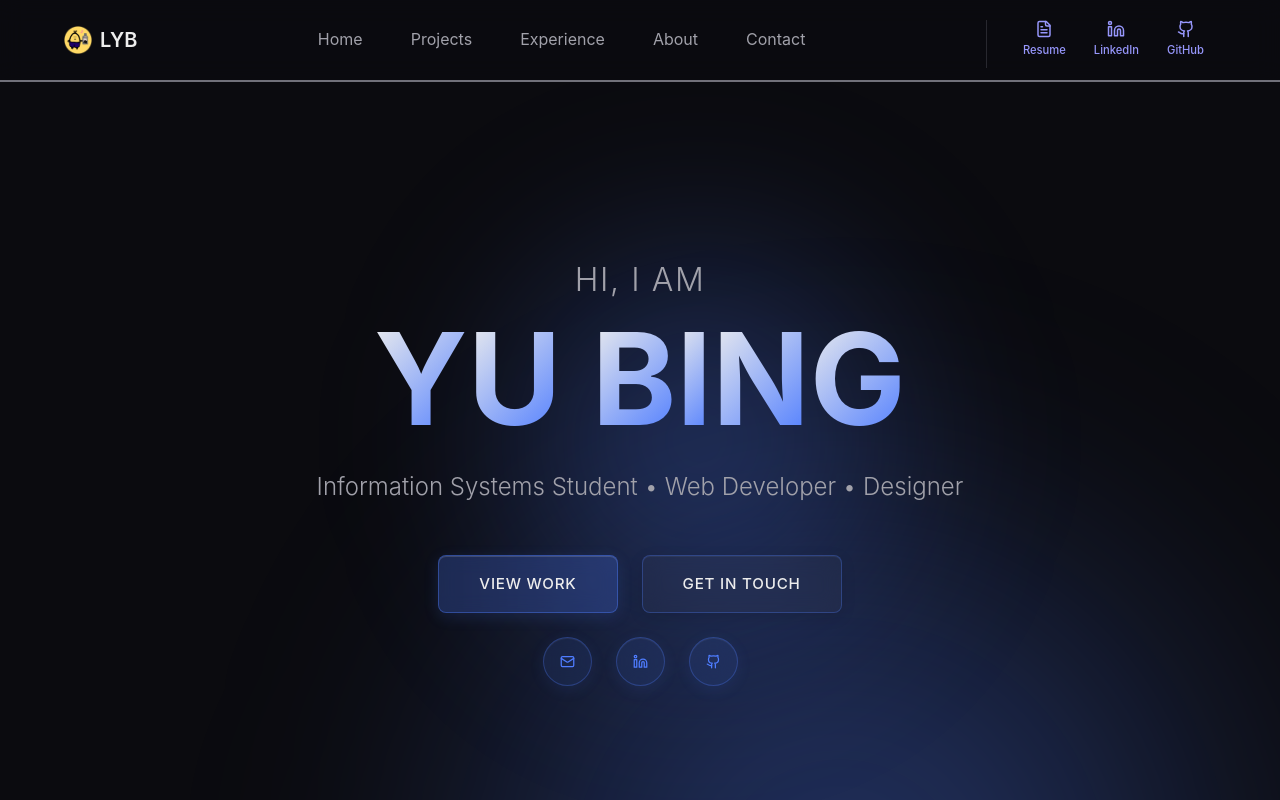
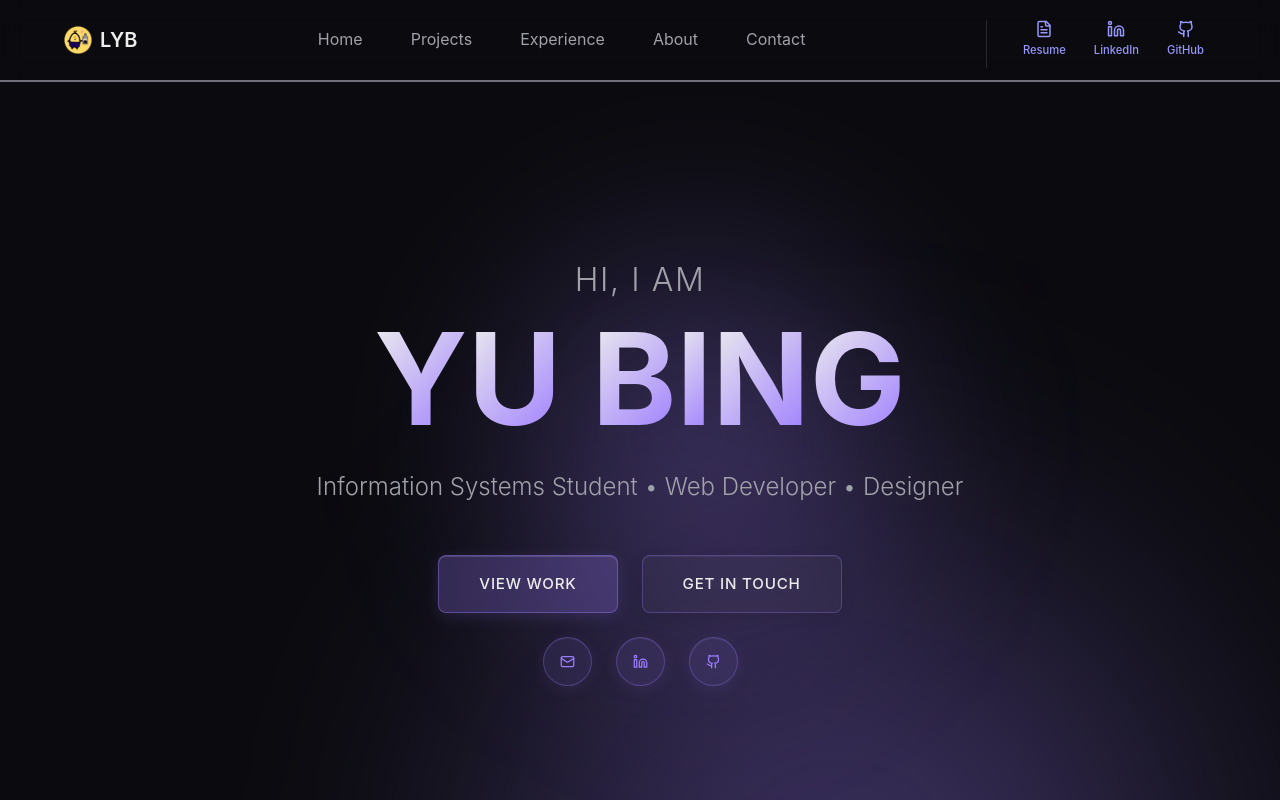
Before and after one commit to peppastanky/yubing-portfolio, a Next.js app: page / in a window 1280 px wide. Shown: the top 800 px of the page. Built offline with nearby package versions, Linux system fonts and the light colour scheme.

Commit message:
changed color to purple

```diff
--- a/src/app/page.tsx
+++ b/src/app/page.tsx
@@ -35,7 +35,7 @@ export default function HomePage() {
             left: '10%',
             width: '900px',
             height: '900px',
-            background: 'radial-gradient(circle, rgba(79, 125, 255, 0.4) 0%, rgba(79, 125, 255, 0.2) 40%, transparent 70%)',
+            background: 'radial-gradient(circle, rgba(157, 125, 255, 0.4) 0%, rgba(157, 125, 255, 0.2) 40%, transparent 70%)',
             filter: 'blur(100px)',
             borderRadius: '50%',
             zIndex: 0
@@ -58,7 +58,7 @@ export default function HomePage() {
             left: '80%',
             width: '700px',
             height: '700px',
-            background: 'radial-gradient(circle, rgba(79, 125, 255, 0.35) 0%, rgba(79, 125, 255, 0.15) 40%, transparent 70%)',
+            background: 'radial-gradient(circle, rgba(157, 125, 255, 0.35) 0%, rgba(157, 125, 255, 0.15) 40%, transparent 70%)',
             filter: 'blur(90px)',
             borderRadius: '50%',
             zIndex: 0
@@ -141,7 +141,7 @@ export default function HomePage() {
                 style={{
                   padding: '1rem 2.5rem',
                   fontSize: '0.95rem',
-                  backgroundColor: 'rgba(79, 125, 255, 0.25)',
+                  backgroundColor: 'rgba(157, 125, 255, 0.25)',
                   color: '#EDEDED',
                   borderRadius: '0.5rem',
                   transition: 'all 0.2s ease',
@@ -150,18 +150,18 @@ export default function HomePage() {
                   letterSpacing: '0.05em',
                   backdropFilter: 'blur(10px)',
                   WebkitBackdropFilter: 'blur(10px)',
-                  border: '1px solid rgba(79, 125, 255, 0.4)',
-                  boxShadow: '0 4px 15px rgba(79, 125, 255, 0.15), inset 0 1px 0 rgba(255, 255, 255, 0.15)'
+                  border: '1px solid rgba(157, 125, 255, 0.4)',
+                  boxShadow: '0 4px 15px rgba(157, 125, 255, 0.15), inset 0 1px 0 rgba(255, 255, 255, 0.15)'
                 }}
                 onMouseEnter={(e) => {
-                  e.currentTarget.style.backgroundColor = 'rgba(79, 125, 255, 0.35)';
-                  e.currentTarget.style.borderColor = 'rgba(79, 125, 255, 0.6)';
-                  e.currentTarget.style.boxShadow = '0 6px 20px rgba(79, 125, 255, 0.25), inset 0 1px 0 rgba(255, 255, 255, 0.2)';
+                  e.currentTarget.style.backgroundColor = 'rgba(157, 125, 255, 0.35)';
+                  e.currentTarget.style.borderColor = 'rgba(157, 125, 255, 0.6)';
+                  e.currentTarget.style.boxShadow = '0 6px 20px rgba(157, 125, 255, 0.25), inset 0 1px 0 rgba(255, 255, 255, 0.2)';
                 }}
                 onMouseLeave={(e) => {
-                  e.currentTarget.style.backgroundColor = 'rgba(79, 125, 255, 0.25)';
-                  e.currentTarget.style.borderColor = 'rgba(79, 125, 255, 0.4)';
-                  e.currentTarget.style.boxShadow = '0 4px 15px rgba(79, 125, 255, 0.15), inset 0 1px 0 rgba(255, 255, 255, 0.15)';
+                  e.currentTarget.style.backgroundColor = 'rgba(157, 125, 255, 0.25)';
+                  e.currentTarget.style.borderColor = 'rgba(157, 125, 255, 0.4)';
+                  e.currentTarget.style.boxShadow = '0 4px 15px rgba(157, 125, 255, 0.15), inset 0 1px 0 rgba(255, 255, 255, 0.15)';
                 }}
               >
                 VIEW WORK
@@ -175,7 +175,7 @@ export default function HomePage() {
                   fontSize: '0.95rem',
                   backgroundColor: 'rgba(255, 255, 255, 0.03)',
                   color: '#EDEDED',
-                  border: '1px solid rgba(79, 125, 255, 0.3)',
+                  border: '1px solid rgba(157, 125, 255, 0.3)',
                   borderRadius: '0.5rem',
                   transition: 'all 0.2s ease',
                   display: 'inline-block',
@@ -186,13 +186,13 @@ export default function HomePage() {
                   boxShadow: '0 4px 15px rgba(0, 0, 0, 0.1), inset 0 1px 0 rgba(255, 255, 255, 0.05)'
                 }}
                 onMouseEnter={(e) => {
-                  e.currentTarget.style.backgroundColor = 'rgba(79, 125, 255, 0.15)';
-                  e.currentTarget.style.borderColor = 'rgba(79, 125, 255, 0.5)';
-                  e.currentTarget.style.boxShadow = '0 6px 20px rgba(79, 125, 255, 0.15), inset 0 1px 0 rgba(255, 255, 255, 0.1)';
+                  e.currentTarget.style.backgroundColor = 'rgba(157, 125, 255, 0.15)';
+                  e.currentTarget.style.borderColor = 'rgba(157, 125, 255, 0.5)';
+                  e.currentTarget.style.boxShadow = '0 6px 20px rgba(157, 125, 255, 0.15), inset 0 1px 0 rgba(255, 255, 255, 0.1)';
                 }}
                 onMouseLeave={(e) => {
                   e.currentTarget.style.backgroundColor = 'rgba(255, 255, 255, 0.03)';
-                  e.currentTarget.style.borderColor = 'rgba(79, 125, 255, 0.3)';
+                  e.currentTarget.style.borderColor = 'rgba(157, 125, 255, 0.3)';
                   e.currentTarget.style.boxShadow = '0 4px 15px rgba(0, 0, 0, 0.1), inset 0 1px 0 rgba(255, 255, 255, 0.05)';
                 }}
               >
@@ -218,27 +218,27 @@ export default function HomePage() {
                 href="mailto:yubing.lim.2024@computing.smu.edu.sg"
                 style={{
                   padding: '1rem',
-                  backgroundColor: 'rgba(79, 125, 255, 0.1)',
-                  border: '1px solid rgba(79, 125, 255, 0.3)',
+                  backgroundColor: 'rgba(157, 125, 255, 0.1)',
+                  border: '1px solid rgba(157, 125, 255, 0.3)',
                   borderRadius: '50%',
                   transition: 'all 0.2s ease',
                   display: 'inline-flex',
-                  color: '#4F7DFF',
+                  color: '#9D7DFF',
                   backdropFilter: 'blur(10px)',
                   WebkitBackdropFilter: 'blur(10px)',
-                  boxShadow: '0 4px 15px rgba(79, 125, 255, 0.1), inset 0 1px 0 rgba(255, 255, 255, 0.05)'
+                  boxShadow: '0 4px 15px rgba(157, 125, 255, 0.1), inset 0 1px 0 rgba(255, 255, 255, 0.05)'
                 }}
                 onMouseEnter={(e) => {
-                  e.currentTarget.style.backgroundColor = 'rgba(79, 125, 255, 0.2)';
+                  e.currentTarget.style.backgroundColor = 'rgba(157, 125, 255, 0.2)';
                   e.currentTarget.style.color = '#EDEDED';
-                  e.currentTarget.style.borderColor = 'rgba(79, 125, 255, 0.5)';
-                  e.currentTarget.style.boxShadow = '0 6px 20px rgba(79, 125, 255, 0.2), inset 0 1px 0 rgba(255, 255, 255, 0.1)';
+                  e.currentTarget.style.borderColor = 'rgba(157, 125, 255, 0.5)';
+                  e.currentTarget.style.boxShadow = '0 6px 20px rgba(157, 125, 255, 0.2), inset 0 1px 0 rgba(255, 255, 255, 0.1)';
                 }}
                 onMouseLeave={(e) => {
-                  e.currentTarget.style.backgroundColor = 'rgba(79, 125, 255, 0.1)';
-                  e.currentTarget.style.color = '#4F7DFF';
-                  e.currentTarget.style.borderColor = 'rgba(79, 125, 255, 0.3)';
-                  e.currentTarget.style.boxShadow = '0 4px 15px rgba(79, 125, 255, 0.1), inset 0 1px 0 rgba(255, 255, 255, 0.05)';
+                  e.currentTarget.style.backgroundColor = 'rgba(157, 125, 255, 0.1)';
+                  e.currentTarget.style.color = '#9D7DFF';
+                  e.currentTarget.style.borderColor = 'rgba(157, 125, 255, 0.3)';
+                  e.currentTarget.style.boxShadow = '0 4px 15px rgba(157, 125, 255, 0.1), inset 0 1px 0 rgba(255, 255, 255, 0.05)';
                 }}
                 aria-label="Email"
               >
@@ -252,27 +252,27 @@ export default function HomePage() {
                 rel="noopener noreferrer"
                 style={{
                   padding: '1rem',
-                  backgroundColor: 'rgba(79, 125, 255, 0.1)',
-                  border: '1px solid rgba(79, 125, 255, 0.3)',
+                  backgroundColor: 'rgba(157, 125, 255, 0.1)',
+                  border: '1px solid rgba(157, 125, 255, 0.3)',
                   borderRadius: '50%',
                   transition: 'all 0.2s ease',
                   display: 'inline-flex',
-                  color: '#4F7DFF',
+                  color: '#9D7DFF',
                   backdropFilter: 'blur(10px)',
                   WebkitBackdropFilter: 'blur(10px)',
-                  boxShadow: '0 4px 15px rgba(79, 125, 255, 0.1), inset 0 1px 0 rgba(255, 255, 255, 0.05)'
+                  boxShadow: '0 4px 15px rgba(157, 125, 255, 0.1), inset 0 1px 0 rgba(255, 255, 255, 0.05)'
                 }}
                 onMouseEnter={(e) => {
-                  e.currentTarget.style.backgroundColor = 'rgba(79, 125, 255, 0.2)';
+                  e.currentTarget.style.backgroundColor = 'rgba(157, 125, 255, 0.2)';
                   e.currentTarget.style.color = '#EDEDED';
-                  e.currentTarget.style.borderColor = 'rgba(79, 125, 255, 0.5)';
-                  e.currentTarget.style.boxShadow = '0 6px 20px rgba(79, 125, 255, 0.2), inset 0 1px 0 rgba(255, 255, 255, 0.1)';
+                  e.currentTarget.style.borderColor = 'rgba(157, 125, 255, 0.5)';
+                  e.currentTarget.style.boxShadow = '0 6px 20px rgba(157, 125, 255, 0.2), inset 0 1px 0 rgba(255, 255, 255, 0.1)';
                 }}
                 onMouseLeave={(e) => {
-                  e.currentTarget.style.backgroundColor = 'rgba(79, 125, 255, 0.1)';
-                  e.currentTarget.style.color = '#4F7DFF';
-                  e.currentTarget.style.borderColor = 'rgba(79, 125, 255, 0.3)';
-                  e.currentTarget.style.boxShadow = '0 4px 15px rgba(79, 125, 255, 0.1), inset 0 1px 0 rgba(255, 255, 255, 0.05)';
+                  e.currentTarget.style.backgroundColor = 'rgba(157, 125, 255, 0.1)';
+                  e.currentTarget.style.color = '#9D7DFF';
+                  e.currentTarget.style.borderColor = 'rgba(157, 125, 255, 0.3)';
+                  e.currentTarget.style.boxShadow = '0 4px 15px rgba(157, 125, 255, 0.1), inset 0 1px 0 rgba(255, 255, 255, 0.05)';
                 }}
                 aria-label="LinkedIn"
               >
@@ -286,27 +286,27 @@ export default function HomePage() {
                 rel="noopener noreferrer"
                 style={{
                   padding: '1rem',
-                  backgroundColor: 'rgba(79, 125, 255, 0.1)',
-                  border: '1px solid rgba(79, 125, 255, 0.3)',
+                  backgroundColor: 'rgba(157, 125, 255, 0.1)',
+                  border: '1px solid rgba(157, 125, 255, 0.3)',
                   borderRadius: '50%',
                   transition: 'all 0.2s ease',
                   display: 'inline-flex',
-                  color: '#4F7DFF',
+                  color: '#9D7DFF',
                   backdropFilter: 'blur(10px)',
                   WebkitBackdropFilter: 'blur(10px)',
-                  boxShadow: '0 4px 15px rgba(79, 125, 255, 0.1), inset 0 1px 0 rgba(255, 255, 255, 0.05)'
+                  boxShadow: '0 4px 15px rgba(157, 125, 255, 0.1), inset 0 1px 0 rgba(255, 255, 255, 0.05)'
                 }}
                 onMouseEnter={(e) => {
-                  e.currentTarget.style.backgroundColor = 'rgba(79, 125, 255, 0.2)';
+                  e.currentTarget.style.backgroundColor = 'rgba(157, 125, 255, 0.2)';
                   e.currentTarget.style.color = '#EDEDED';
-                  e.currentTarget.style.borderColor = 'rgba(79, 125, 255, 0.5)';
-                  e.currentTarget.style.boxShadow = '0 6px 20px rgba(79, 125, 255, 0.2), inset 0 1px 0 rgba(255, 255, 255, 0.1)';
+                  e.currentTarget.style.borderColor = 'rgba(157, 125, 255, 0.5)';
+                  e.currentTarget.style.boxShadow = '0 6px 20px rgba(157, 125, 255, 0.2), inset 0 1px 0 rgba(255, 255, 255, 0.1)';
                 }}
                 onMouseLeave={(e) => {
-                  e.currentTarget.style.backgroundColor = 'rgba(79, 125, 255, 0.1)';
-                  e.currentTarget.style.color = '#4F7DFF';
-                  e.currentTarget.style.borderColor = 'rgba(79, 125, 255, 0.3)';
-                  e.currentTarget.style.boxShadow = '0 4px 15px rgba(79, 125, 255, 0.1), inset 0 1px 0 rgba(255, 255, 255, 0.05)';
+                  e.currentTarget.style.backgroundColor = 'rgba(157, 125, 255, 0.1)';
+                  e.currentTarget.style.color = '#9D7DFF';
+                  e.currentTarget.style.borderColor = 'rgba(157, 125, 255, 0.3)';
+                  e.currentTarget.style.boxShadow = '0 4px 15px rgba(157, 125, 255, 0.1), inset 0 1px 0 rgba(255, 255, 255, 0.05)';
                 }}
                 aria-label="GitHub"
               >
@@ -338,7 +338,7 @@ export default function HomePage() {
             initial={{ opacity: 0 }}
             animate={{ opacity: 1 }}
             transition={{ duration: 1, delay: 1.2 }}
-            whileHover={{ color: '#4F7DFF' }}
+            whileHover={{ color: '#9D7DFF' }}
           >
             <span>Scroll</span>
             <motion.div
@@ -430,7 +430,7 @@ export default function HomePage() {
                       display: 'flex',
                       alignItems: 'center',
                       gap: '0.5rem',
-                      color: '#4F7DFF',
+                      color: '#9D7DFF',
                       transition: 'gap 0.3s'
                     }}
                     onMouseEnter={(e) => e.currentTarget.style.gap = '0.75rem'}
@@ -498,7 +498,7 @@ export default function HomePage() {
                       display: 'flex',
                       alignItems: 'center',
                       gap: '0.5rem',
-                      color: '#4F7DFF',
+                      color: '#9D7DFF',
                       transition: 'gap 0.3s'
                     }}
                     onMouseEnter={(e) => e.currentTarget.style.gap = '0.75rem'}
@@ -549,13 +549,13 @@ export default function HomePage() {
                     alignItems: 'center',
                     gap: '0.5rem',
                     padding: '1rem 2rem',
-                    backgroundColor: '#4F7DFF',
+                    backgroundColor: '#9D7DFF',
                     color: '#EDEDED',
                     borderRadius: '0.5rem',
                     transition: 'background-color 0.2s'
                   }}
                   onMouseEnter={(e) => e.currentTarget.style.backgroundColor = '#3D6AE6'}
-                  onMouseLeave={(e) => e.currentTarget.style.backgroundColor = '#4F7DFF'}
+                  onMouseLeave={(e) => e.currentTarget.style.backgroundColor = '#9D7DFF'}
                 >
                   <span>Get in touch</span>
                   <ArrowRight size={20} />
@@ -622,7 +622,7 @@ export default function HomePage() {
           right: -10px;
           bottom: -10px;
           border-radius: 50%;
-          background: radial-gradient(circle, rgba(79, 125, 255, 0.12) 0%, transparent 70%);
+          background: radial-gradient(circle, rgba(157, 125, 255, 0.12) 0%, transparent 70%);
           filter: blur(20px);
           z-index: 0;
         }
@@ -632,7 +632,7 @@ export default function HomePage() {
           height: 200px;
           border-radius: 50%;
           object-fit: cover;
-          border: 2px solid rgba(79, 125, 255, 0.2);
+          border: 2px solid rgba(157, 125, 255, 0.2);
           position: relative;
           z-index: 1;
         }
@@ -651,8 +651,8 @@ export default function HomePage() {
         }
 
         .defaults-card {
-          background: linear-gradient(135deg, rgba(79, 125, 255, 0.03) 0%, rgba(79, 125, 255, 0.01) 100%);
-          border: 1px solid rgba(79, 125, 255, 0.15);
+          background: linear-gradient(135deg, rgba(157, 125, 255, 0.03) 0%, rgba(157, 125, 255, 0.01) 100%);
+          border: 1px solid rgba(157, 125, 255, 0.15);
           border-radius: 12px;
           padding: 2rem;
           backdrop-filter: blur(8px);
@@ -676,7 +676,7 @@ export default function HomePage() {
           display: flex;
           gap: 1rem;
           padding: 0.75rem 0;
-          border-bottom: 1px solid rgba(79, 125, 255, 0.08);
+          border-bottom: 1px solid rgba(157, 125, 255, 0.08);
         }
 
         .defaults-item-last {
@@ -684,7 +684,7 @@ export default function HomePage() {
         }
 
         .defaults-label {
-          color: #4F7DFF;
+          color: #9D7DFF;
           font-weight: 600;
           min-width: 140px;
           font-size: 0.9375rem;
--- a/src/components/Navbar.tsx
+++ b/src/components/Navbar.tsx
@@ -144,7 +144,7 @@ export function Navbar() {
           <motion.a
             href="#"
             style={{ fontSize: '1.25rem', fontWeight: 600, color: '#EDEDED', transition: 'color 0.2s', display: 'flex', alignItems: 'center', gap: '0.5rem', flexShrink: 0 }}
-            whileHover={{ scale: 1.05, color: '#4F7DFF' }}
+            whileHover={{ scale: 1.05, color: '#9D7DFF' }}
             whileTap={{ scale: 0.95 }}
           >
             <img src="/favicon.png" alt="Logo" style={{ width: '28px', height: '28px' }} />
--- a/src/components/SkillChip.tsx
+++ b/src/components/SkillChip.tsx
@@ -19,7 +19,7 @@ export function SkillChip({ skill }: SkillChipProps) {
       }}
       whileHover={{
         scale: 1.05,
-        borderColor: '#4F7DFF',
+        borderColor: '#9D7DFF',
         transition: { duration: 0.2 }
       }}
       whileTap={{ scale: 0.95 }}
--- a/src/components/animations/GlowingCard.tsx
+++ b/src/components/animations/GlowingCard.tsx
@@ -48,7 +48,7 @@ export function GlowingCard({ children, className = '' }: GlowingCardProps) {
           position: 'absolute',
           inset: -2,
           borderRadius: 'inherit',
-          background: `radial-gradient(600px circle at ${mouseX.get() * 100}% ${mouseY.get() * 100}%, rgba(79, 125, 255, 0.15), transparent 40%)`,
+          background: `radial-gradient(600px circle at ${mouseX.get() * 100}% ${mouseY.get() * 100}%, rgba(157, 125, 255, 0.15), transparent 40%)`,
           opacity: 0,
           pointerEvents: 'none',
           zIndex: -1,
--- a/src/components/hero/HeroName.tsx
+++ b/src/components/hero/HeroName.tsx
@@ -95,7 +95,7 @@ export function HeroName({ text, className = '' }: HeroNameProps) {
             style={{
               display: 'inline-block',
               // Gradient text effect
-              background: 'linear-gradient(135deg, #EDEDED 0%, #4F7DFF 100%)',
+              background: 'linear-gradient(135deg, #EDEDED 0%, #9D7DFF 100%)',
               WebkitBackgroundClip: 'text',
               backgroundClip: 'text',
               WebkitTextFillColor: 'transparent',
@@ -122,7 +122,7 @@ export function HeroName({ text, className = '' }: HeroNameProps) {
           transform: 'translateX(-50%)',
           width: 'clamp(80px, 20%, 100px)',
           height: '2px',
-          background: 'linear-gradient(90deg, transparent, #4F7DFF, transparent)',
+          background: 'linear-gradient(90deg, transparent, #9D7DFF, transparent)',
           pointerEvents: 'none',
           zIndex: 20
         }}
@@ -149,7 +149,7 @@ export function HeroName({ text, className = '' }: HeroNameProps) {
             width: '6px',
             height: '6px',
             borderRadius: '50%',
-            backgroundColor: '#4F7DFF',
+            backgroundColor: '#9D7DFF',
             pointerEvents: 'none',
             zIndex: 20
           }}
@@ -174,7 +174,7 @@ export function HeroName({ text, className = '' }: HeroNameProps) {
               width: '100%',
               height: '100%',
               borderRadius: '50%',
-              backgroundColor: '#4F7DFF',
+              backgroundColor: '#9D7DFF',
               opacity: 0.4
             }}
             animate={{
@@ -236,8 +236,8 @@ function ProfileFollower({ mouseX, mouseY, isHovering }: ProfileFollowerProps) {
         height: '120px',
         borderRadius: '50%',
         overflow: 'hidden',
-        border: '3px solid #4F7DFF',
-        boxShadow: '0 0 30px rgba(79, 125, 255, 0.6)',
+        border: '3px solid #9D7DFF',
+        boxShadow: '0 0 30px rgba(157, 125, 255, 0.6)',
         zIndex: 10,
         pointerEvents: 'none',
         // Use will-change to optimize for smooth animations
--- a/src/components/hero/SingleRipple.tsx
+++ b/src/components/hero/SingleRipple.tsx
@@ -49,7 +49,7 @@ export function SingleRipple({ containerRef }: SingleRippleProps) {
             left: ripple.x,
             width: '20px',
             height: '20px',
-            border: '2px solid #4F7DFF',
+            border: '2px solid #9D7DFF',
             borderRadius: '50%',
             pointerEvents: 'none',
             transform: 'translate(-50%, -50%)',
--- a/src/styles/globals.css
+++ b/src/styles/globals.css
@@ -10,7 +10,7 @@
   --color-text-primary: #EDEDED;       /* Soft white text */
   --color-text-secondary: #A1A1AA;     /* Muted gray text */
   --color-text-muted: #71717A;         /* De-emphasized text */
-  --color-accent: #4F7DFF;             /* Cool blue accent */
+  --color-accent: #9D7DFF;             /* Cool blue accent */
   --color-accent-hover: #3D6AE6;       /* Darker blue on hover */
   --color-accent-muted: #2D4A99;       /* Muted accent for backgrounds */
 
@@ -114,12 +114,12 @@ html {
 
 /* Selection styles */
 ::selection {
-  background-color: rgba(79, 125, 255, 0.25);
+  background-color: rgba(157, 125, 255, 0.25);
   color: #EDEDED;
 }
 
 ::-moz-selection {
-  background-color: rgba(79, 125, 255, 0.25);
+  background-color: rgba(157, 125, 255, 0.25);
   color: #EDEDED;
 }
 
@@ -138,7 +138,7 @@ html {
 }
 
 ::-webkit-scrollbar-thumb:hover {
-  background: #4F7DFF;
+  background: #9D7DFF;
 }
 
 @media (max-width: 768px) {
```
